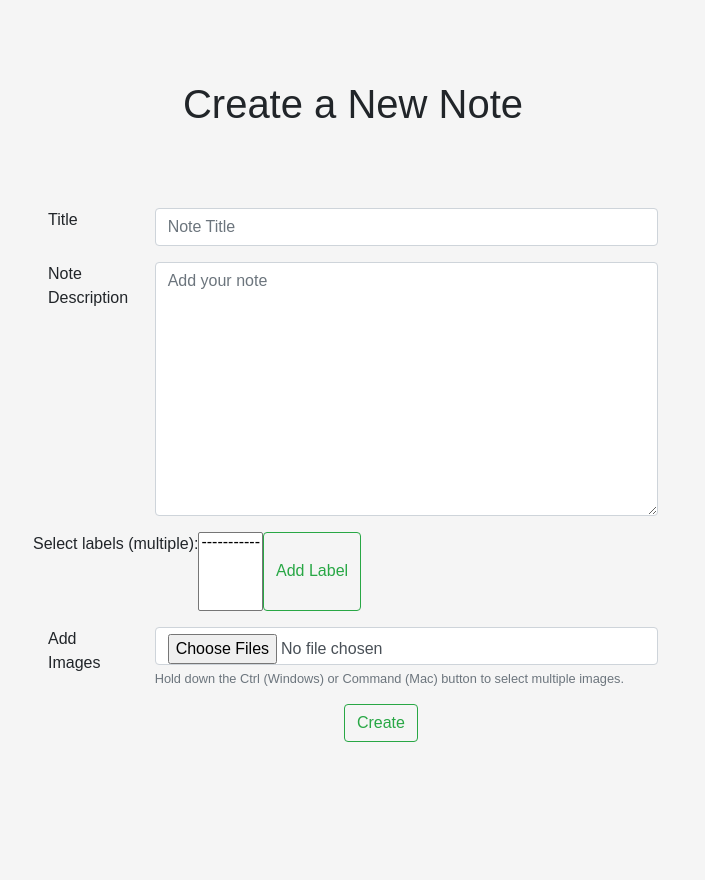
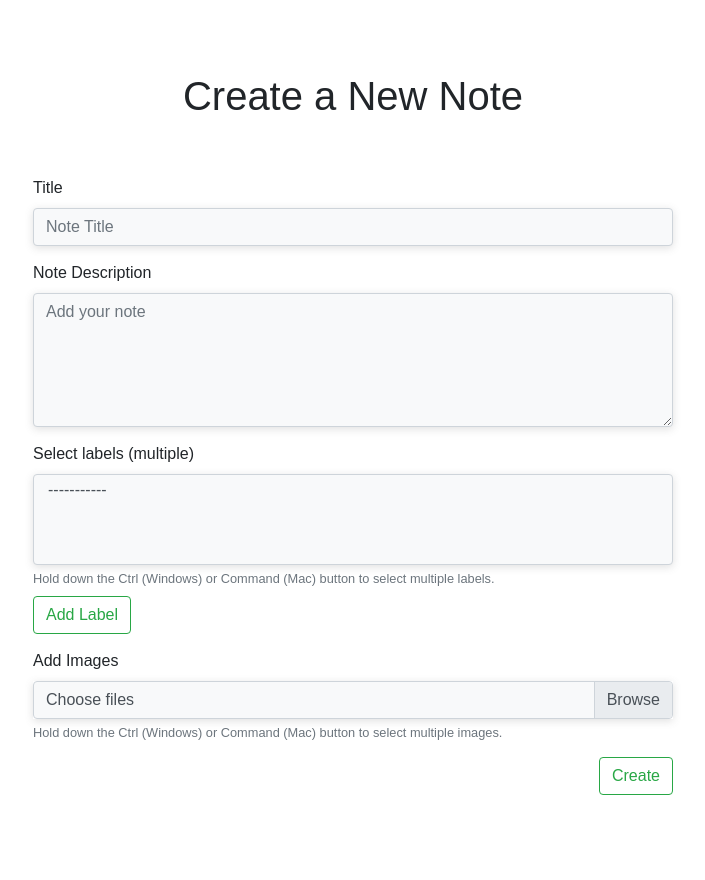
Before and after one commit to Sakib2186/Note-App, a Django app: the page made by UserData/Templates/add_note.html in a window 1280 px wide. Shown: the whole page, without its empty margins (287-992 px from the left). After the commit the page ends 824 px from the top, so only its background shows below. Run offline with Django 4.2, Linux system fonts and the light colour scheme; the visitor is signed in with stand-in values (Sample User, id 1); some libraries are stand-ins or nearby versions.

Commit message:
made major changes to frontend and made it responsive

```diff
--- a/UserData/Templates/add_note.html
+++ b/UserData/Templates/add_note.html
@@ -10,133 +10,104 @@
     <link rel="stylesheet" href="{% static 'add_note.css'%} ">
 
     <style>
-      .selected-image-container {
-          position: relative;
-          display: inline-block;
-          margin-right: 5px;
+      /* Common styles for responsiveness */
+      .form-group {
+          margin-bottom: 15px;
       }
 
-      .selected-image {
-          max-width: 150px; /* Adjust the max-width as needed */
-          max-height: 150px; /* Adjust the max-height as needed */
-          display: block;
+      .form-control,
+      .custom-file {
+          box-shadow: rgba(99, 99, 99, 0.2) 0px 2px 8px 0px;
+          transition: box-shadow 0.3s ease;
       }
 
-      .close-button {
-          position: absolute;
-          top: 0;
-          right: 0;
-          background-color: rgba(255, 255, 255, 0.8);
-          border: none;
-          padding: 2px;
-          cursor: pointer;
-          font-size: 14px;
-          line-height: 1;
+      .form-control:hover,
+      .custom-file-input:hover {
+          box-shadow: rgba(100, 100, 111, 0.2) 0px 7px 29px 0px;
       }
 
-      /* Styling for the modal and overlay */
-      #myModal {
-          display: none;
-          position: fixed;
-          top: 50%;
-          left: 50%;
-          transform: translate(-50%, -50%);
-          padding: 20px;
-          background-color: #fff;
-          z-index: 1000;
+      /* Default styles for centering */
+      .note_form {
+          width: 50%;
+          margin: auto;
       }
 
-      #overlay {
-          display: none;
-          position: fixed;
-          top: 0;
-          left: 0;
-          width: 100%;
-          height: 100%;
-          background-color: rgba(0, 0, 0, 0.5);
-          z-index: 999;
+      /* Responsive adjustments */
+      @media only screen and (max-width: 1200px) {
+          .note_form {
+              width: 90%;
+          }
       }
 
-      /* Styling for the close button */
-      .close {
-          position: absolute;
-          top: 10px;
-          right: 10px;
-          cursor: pointer;
+      @media only screen and (max-width: 768px) {
+          .note_form {
+              width: 95%;
           }
 
+          .form-group.row {
+              flex-direction: column;
+          }
 
-
+          .custom-file {
+              margin-bottom: 10px;
+          }
+      }
   </style>
-
 </head>
-<body>
-    <div class="page_title">
+<body class="bg-white">
+    <div class="page_title text-center mt-4">
+      <br><br>
         <h1 class="w">Create a New Note</h1>
+        <br>
     </div>
-    <div class="col-md-6 note_form">
-        <div class="box">
+    <div class="note_form">
+        <div class="box mt-4">
             <div class="box-divider m-0"></div>
             <div class="box-body">
                 <form method="POST" enctype="multipart/form-data">
                     {% csrf_token %}
-                <div class="form-group row">
-                  <label for="title" class="col-sm-2 form-control-label">Title</label>
-                  <div class="col-sm-10">
-                    <input name="title" type="text" class="form-control" id="title" placeholder="Note Title">
-                  </div>
+
+                    <div class="form-group">
+                        <label for="title">Title</label>
+                        <input name="title" type="text" class="form-control bg-light" id="title" placeholder="Note Title">
                     </div>
 
-                <div class="form-group row">
-                  <label for="inputPassword3" class="col-sm-2 form-control-label">Note Description</label>
-                  <div class="col-sm-10">
-                    <textarea name="note_description" class="form-control" placeholder="Add your note" rows="10"></textarea>
+                    <div class="form-group">
+                        <label for="noteDescription">Note Description</label>
+                        <textarea name="note_description" class="form-control bg-light" id="noteDescription" placeholder="Add your note" rows="5"></textarea>
                     </div>
-                </div>
-                <div class="form-group row">
-                  <label for="label">Select labels (multiple):</label>
-                  <select id="fruits" name="label" multiple>
+
+                    <div class="form-group">
+                        <label for="labels">Select labels (multiple)</label>
+                        <select id="labels" name="label" class="form-control bg-light" multiple>
                             <option value="">-----------</option>
                             {% for i in label %}
                                 <option value="{{i.labelName}}">{{i.labelName}}</option>
                             {% endfor %}
                         </select>
-                <br>
-                <button type="button" class="btn btn-outline-success txt-success rounded buttons" data-toggle="modal" data-target="#deleteModal">
-                  Add Label
-              </button>
-
+                        <small class="form-text text-muted mt-1">Hold down the Ctrl (Windows) or Command (Mac) button to select multiple labels.</small>
+                        <button type="button" class="btn btn-outline-success rounded buttons mt-2" data-toggle="modal" data-target="#deleteModal">Add Label</button>
                     </div>
 
-
-                <div class="form-group row">
-
-
-                  <label for="inputPassword3" class="col-sm-2 form-control-label">Add Images</label>
-                  <div class="col-sm-10">
-                      <input type="file" name="image" class="form-control" id="image-input" multiple>
+                    <div class="form-group">
+                        <label for="images">Add Images</label>
+                        <div class="custom-file">
+                            <input type="file" class="custom-file-input" id="image-input" name="image" multiple>
+                            <label class="custom-file-label bg-light" for="image-input">Choose files</label>
+                        </div>
                         <div id="selected-images-container"></div>
                         <input type="hidden" name="selected_images" id="selected-images">
-                      <small class="form-text text-muted">Hold down the Ctrl (Windows) or Command (Mac) button to select multiple images.</small>
+                        <small class="form-text text-muted mt-1">Hold down the Ctrl (Windows) or Command (Mac) button to select multiple images.</small>
+                    </div>
+
+                    <div class="form-group text-right">
+                        <input type="submit" class="btn btn-outline-success txt-success rounded buttons" name="create_note" value="Create">
+                    </div>
+                </form>
+            </div>
         </div>
     </div>
 
-
-
-
-
-
-
-                <div class="form-group button">
-                  <div class="col-sm-offset-2 col-sm-10">
-                    <input type="submit" class="btn btn-outline-success txt-success rounded buttons" name="create_note" value="Create">
-                  </div>
-                </div>
-              </form>
-
-            </div>
-          </div>
-    </div>
 
       <div class="modal fade" id="deleteModal" tabindex="-1" role="dialog" aria-labelledby="deleteModalLabel" aria-hidden="true">
 
--- a/UserData/views.py
+++ b/UserData/views.py
@@ -116,7 +116,8 @@ def add_note(request, username):
 def note_description(request, pk):
     username=request.user.username
     note = UserNotes.objects.get(username=username,pk=pk)
-
+    image_count = note.images.count()
+    column_size = 12 // image_count if image_count > 0 else 12
 
     if request.method == 'POST':
         note.delete()
```
Also changed, not shown: UserData/Templates/note_description.html (+60 -17 lines), UserData/Templates/notes_home.html (+60 -38 lines). Lines whose indentation alone changed are shown as unchanged.
